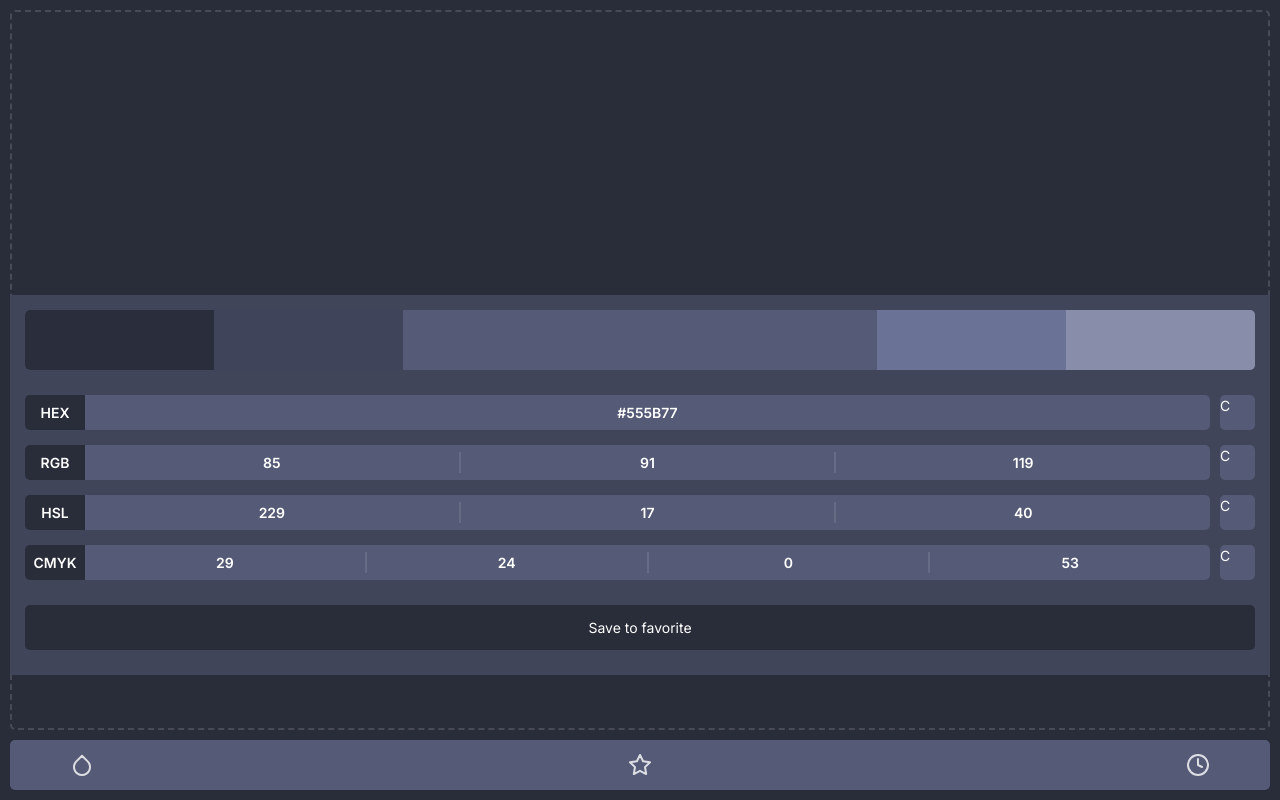
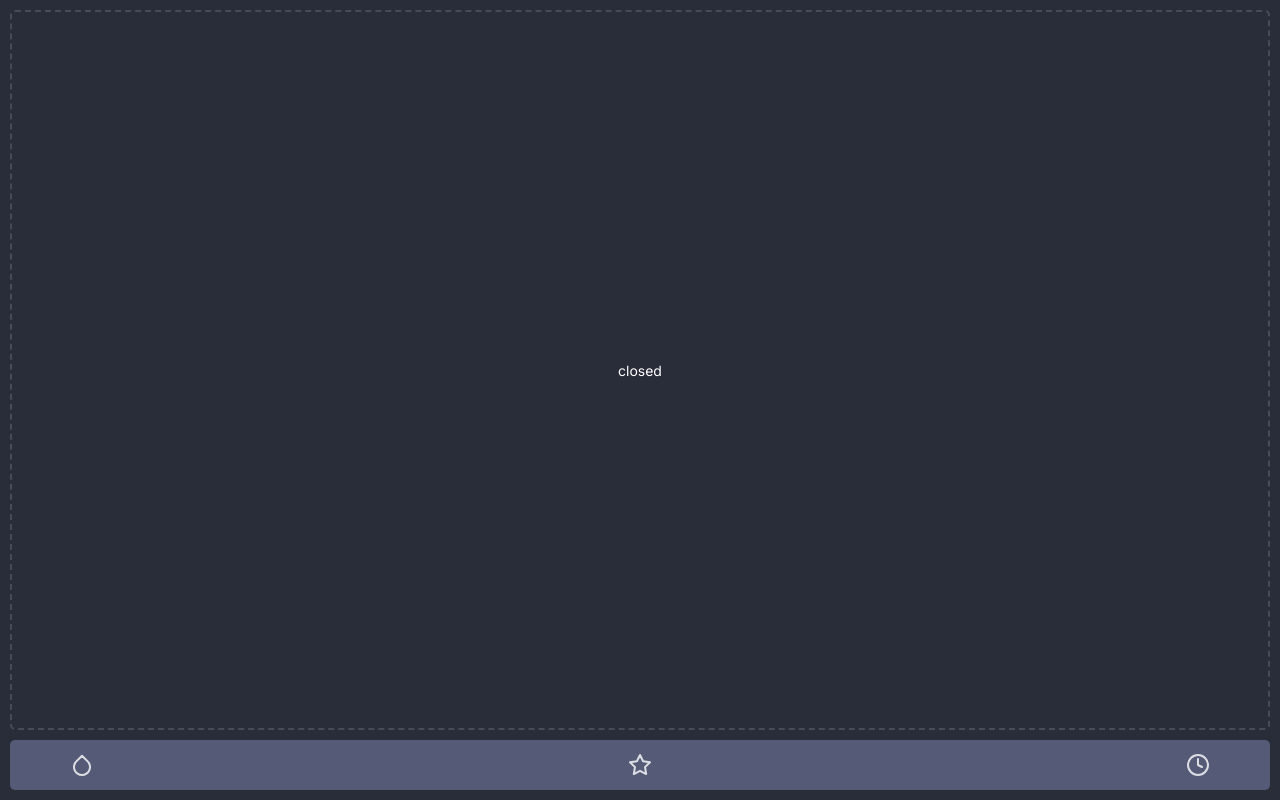
Before and after one commit to vlad-solomon/swwwatch, a React (Vite) app: page / in a window 1280 px wide. Built offline with nearby package versions, Linux system fonts and the light colour scheme.

Commit message:
Mockup PreviousColorsDrawer and FavoriteColorsDrawer

```diff
--- a/src/App.jsx
+++ b/src/App.jsx
@@ -1,5 +1,7 @@
 import "./App.css";
 import CurrentColorDrawer from "./components/CurrentColorDrawer/CurrentColorDrawer";
+import PreviousColorsDrawer from "./components/PreviousColorsDrawer/PreviousColorsDrawer";
+import FavoriteColorsDrawer from "./components/FavoriteColorsDrawer/FavoriteColorsDrawer"
 import Image from "./components/Image/Image"
 import Nav from "./components/Nav/Nav";
 
@@ -7,7 +9,9 @@ function App() {
     return (
         <>
             <div className="app">
-                <CurrentColorDrawer />
+                {/* <CurrentColorDrawer /> */}
+                {/* <PreviousColorsDrawer /> */}
+                {/* <FavoriteColorsDrawer /> */}
                 <Image />
                 <Nav />
             </div>
--- /dev/null
+++ b/src/components/ColorSquare/ColorSquare.jsx
@@ -0,0 +1,5 @@
+import "./ColorSquare.scss";
+
+export default function ColorSquare({ color }) {
+    return <div className="color-square" style={{ backgroundColor: color }}></div>;
+}
--- /dev/null
+++ b/src/components/ColorSquare/ColorSquare.scss
@@ -0,0 +1,4 @@
+.color-square {
+	aspect-ratio: 1;
+	border-radius: var(--border-radius);
+}
--- a/src/components/CurrentColorDrawer/CurrentColorDrawer.jsx
+++ b/src/components/CurrentColorDrawer/CurrentColorDrawer.jsx
@@ -18,8 +18,6 @@ export default function CurrentColorDrawer() {
         [mockColorDetails.hsl[0], mockColorDetails.hsl[1], Math.min(mockColorDetails.hsl[2] + 20, 100)],
     ]
 
-    console.log(mockHSLValues)
-
     return (
         <Drawer modifier="current-color">
             <div className="color-shades">{mockHSLValues.map((color, index) => <div className="color-shades__shade" key={index} style={{ backgroundColor: `hsl(${color[0]}, ${color[1]}%, ${color[2]}%)` }}></div>)}</div>
--- a/src/components/Drawer/Drawer.jsx
+++ b/src/components/Drawer/Drawer.jsx
@@ -2,7 +2,7 @@ import "./Drawer.scss"
 
 function Drawer({ children, modifier }) {
     return (
-        <div className={`drawer drawer--${modifier}`}>{children}</div>
+        <div className={`drawer ${modifier ? `drawer--${modifier}` : ""}`}>{children}</div>
     )
 }
 
--- a/src/components/Drawer/Drawer.scss
+++ b/src/components/Drawer/Drawer.scss
@@ -1,12 +1,15 @@
 .drawer {
+	display: grid;
+	grid-template-columns: repeat(5, 1fr);
 	position: absolute;
 	background-color: var(--gray-500);
 	padding: 15px 15px 25px 15px;
-	display: flex;
-	flex-direction: column;
-	gap: 25px;
+	// display: flex;
+	// flex-direction: column;
+	gap: 15px;
 	// bottom: 60px;
 	bottom: 125px;
 	left: 10px;
 	right: 10px;
+	border-radius: var(--border-radius);
 }
--- /dev/null
+++ b/src/components/FavoriteColorsDrawer/FavoriteColorsDrawer.jsx
@@ -0,0 +1,8 @@
+import "./FavoriteColorsDrawer.scss";
+import Drawer from "../Drawer/Drawer";
+import ColorSquare from "../ColorSquare/ColorSquare";
+
+export default function FavoriteColorsDrawer() {
+    const mockFavoriteColors = Array(25).fill("#555")
+    return <Drawer>{mockFavoriteColors.map((color) => <ColorSquare color={color} />)}</Drawer>
+}
--- /dev/null
+++ b/src/components/PreviousColorsDrawer/PreviousColorsDrawer.jsx
@@ -0,0 +1,8 @@
+import "./PreviousColorsDrawer.scss";
+import Drawer from "../Drawer/Drawer"
+import ColorSquare from "../ColorSquare/ColorSquare";
+
+export default function PreviousColorsDrawer() {
+    const mockPreviousColors = Array(25).fill("#555B77")
+    return <Drawer>{mockPreviousColors.map((color) => <ColorSquare color={color} />)}</Drawer>
+}
```
Also changed, not shown: src/components/FavoriteColorsDrawer/FavoriteColorsDrawer.scss (added), src/components/PreviousColorsDrawer/PreviousColorsDrawer.scss (added).
